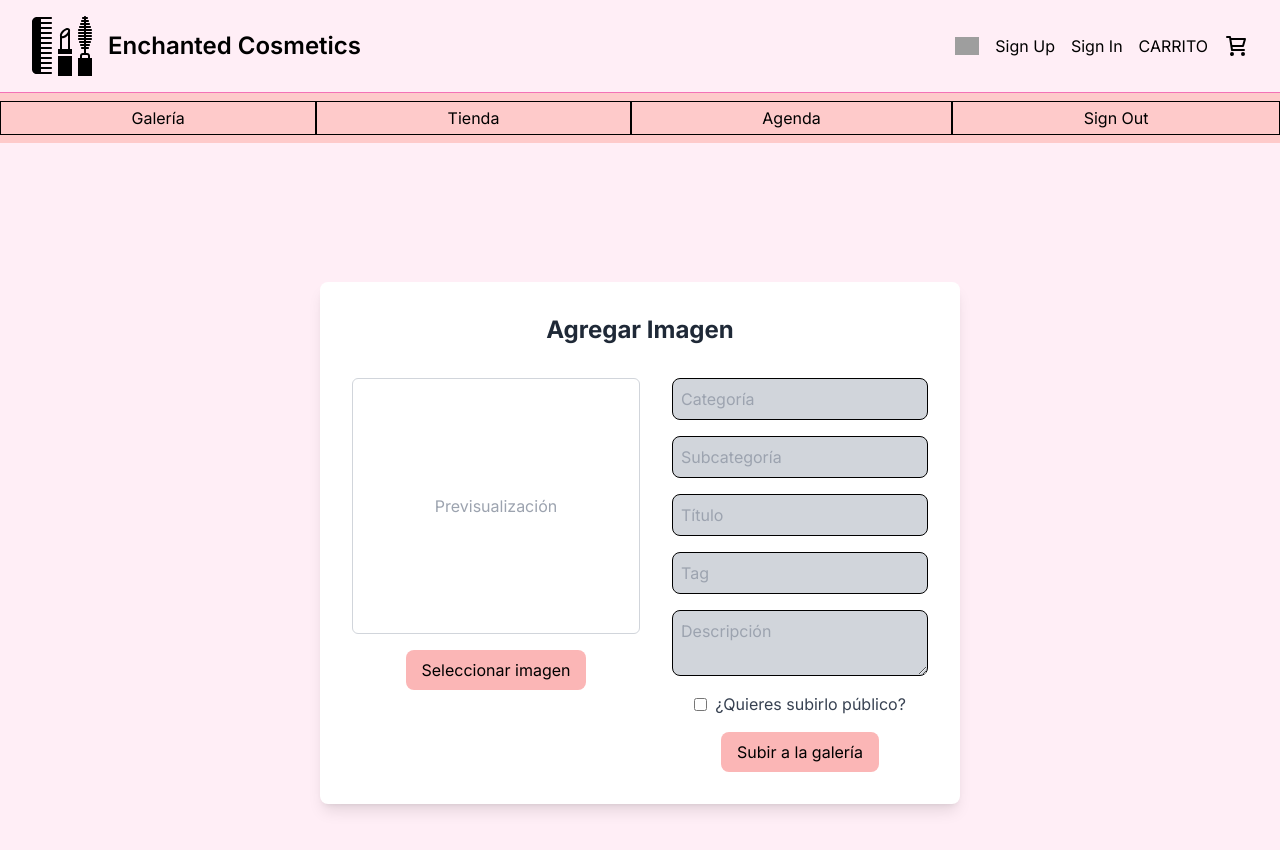
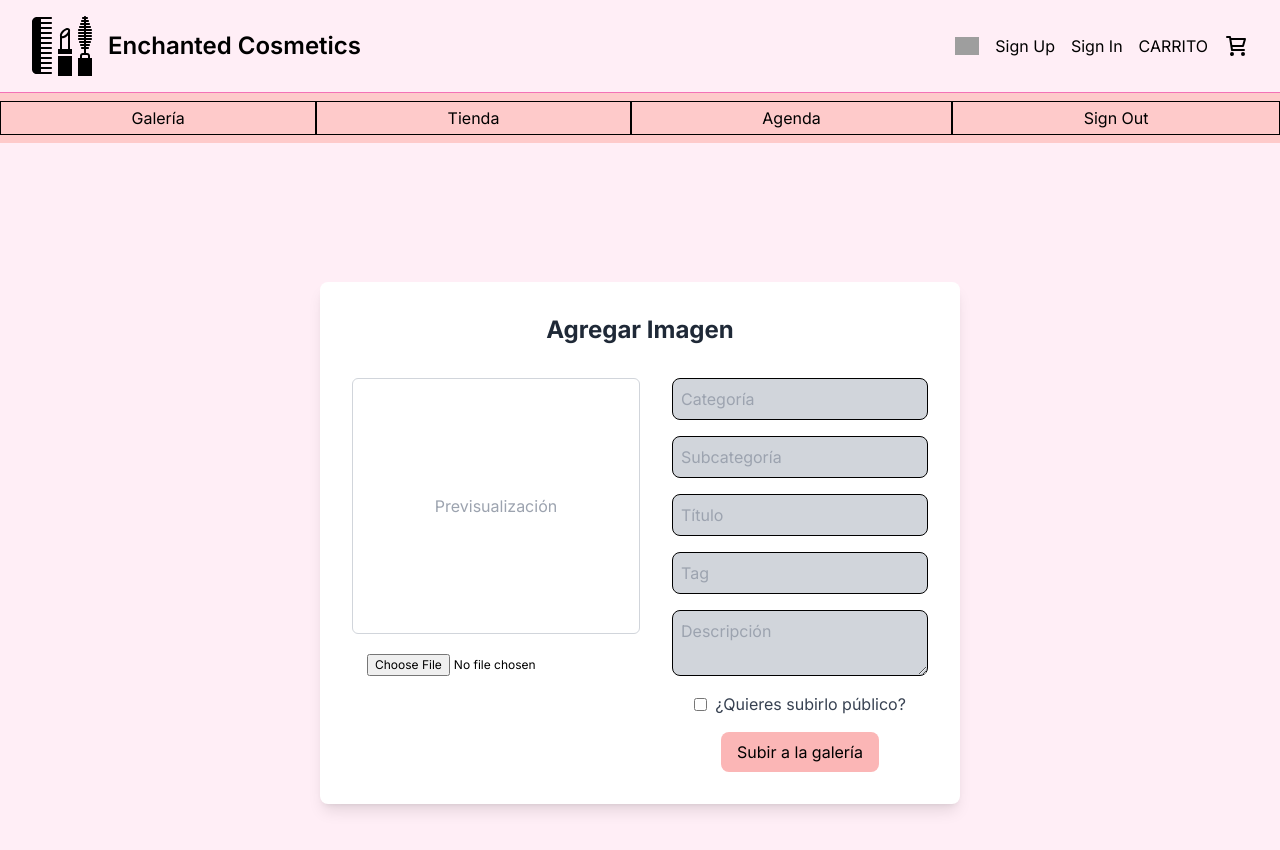
Before and after one commit to Elmono56/DuendeMaquillista, a Next.js app: page /pages/admin/addImage in a window 1280 px wide. Shown: the top 850 px of the page. Built offline with nearby package versions, Linux system fonts and the light colour scheme; grey boxes are pictures that could not be loaded.

Commit message:
fix: Fixed image input

```diff
--- a/src/app/pages/admin/addImage/page.tsx
+++ b/src/app/pages/admin/addImage/page.tsx
@@ -34,7 +34,11 @@ const AddImage = () => {
                 <span className="text-gray-400">Previsualización</span>
               </div>
               <div className="flex justify-center items-center">
-                <button className="boton-global">Seleccionar imagen</button>
+                <input
+                  type="file"
+                  accept="image/*"
+                  className="text-xs py-1 px-2" // Estilos con Tailwind
+                />
               </div>
             </div>
 
--- a/src/app/pages/admin/addProduct/page.tsx
+++ b/src/app/pages/admin/addProduct/page.tsx
@@ -11,7 +11,7 @@ const AddProduct = () => {
   const [price, setPrice] = useState("");
   const [quantity, setQuantity] = useState("");
   const [isAvailable, setIsAvailable] = useState(false);
-  const [selectedImage, setSelectedImage] = useState<File>();
+  const [selectedImage, setSelectedImage] = useState<File>();
 
   const handleProductUpload = () => {
     console.log("Categoría:", category);
@@ -47,26 +47,28 @@ const AddProduct = () => {
           </div>
           <div className="flex items-start space-x-8">
             <div>
-              <div id="prevImg" className="w-72 h-64 rounded-md border border-gray-300 mb-4 flex items-center justify-center">
-                {
-                  selectedImage && (
-                    <img
-                    src={URL.createObjectURL(selectedImage)}
-                    />
-                  )
-                }
-
+              <div
+                id="prevImg"
+                className="w-72 h-64 rounded-md border border-gray-300 mb-4 flex items-center justify-center"
+              >
+                {selectedImage && (
+                  <img src={URL.createObjectURL(selectedImage)} />
+                )}
 
                 <span className="text-gray-400">Previsualización</span>
               </div>
               <div className="flex justify-center items-center">
-                <input type="file" className="boton-global" accept="image/*" onChange={(e) => {
-                  if (e.target.files && e.target.files.length > 0) {
-                    setSelectedImage(e.target.files[0]);
-                  }
-                  //addImg();
-
-                }} />
+                <input
+                  type="file"
+                  accept="image/*"
+                  className="text-xs py-1 px-2" // Estilos con Tailwind
+                  onChange={(e) => {
+                    if (e.target.files && e.target.files.length > 0) {
+                      setSelectedImage(e.target.files[0]);
+                    }
+                    //addImg();
+                  }}
+                />
               </div>
             </div>
 
--- a/src/app/pages/admin/editImage/page.tsx
+++ b/src/app/pages/admin/editImage/page.tsx
@@ -34,7 +34,11 @@ const EditImage = () => {
                 <span className="text-gray-400">Previsualización</span>
               </div>
               <div className="flex justify-center items-center">
-                <button className="boton-global">Seleccionar imagen</button>
+                <input
+                  type="file"
+                  accept="image/*"
+                  className="text-xs py-1 px-2" // Estilos con Tailwind
+                />
               </div>
             </div>
 
--- a/src/app/pages/admin/editProduct/page.tsx
+++ b/src/app/pages/admin/editProduct/page.tsx
@@ -34,7 +34,11 @@ const EditProduct = () => {
                 <span className="text-gray-400">Previsualización</span>
               </div>
               <div className="flex justify-center items-center">
-                <button className="boton-global">Seleccionar imagen</button>
+                <input
+                  type="file"
+                  accept="image/*"
+                  className="text-xs py-1 px-2" // Estilos con Tailwind
+                />
               </div>
             </div>
 
```
